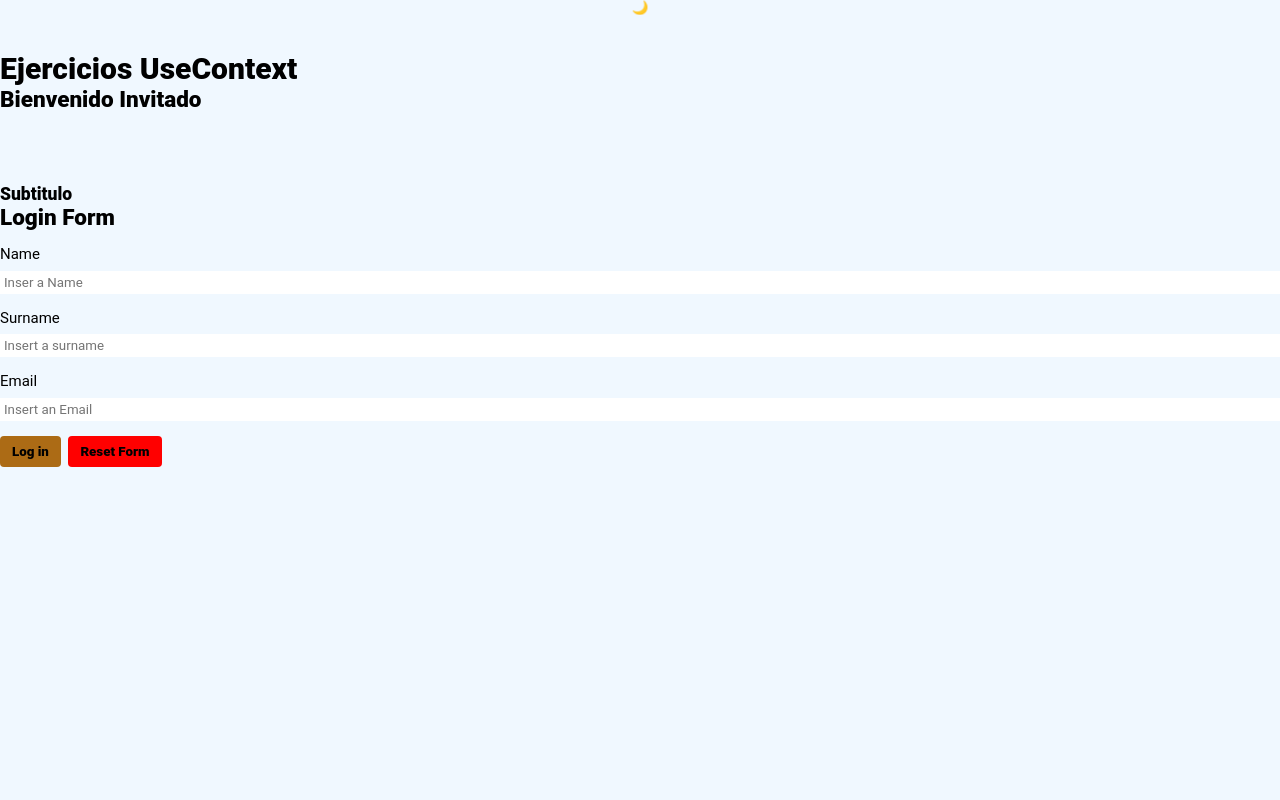
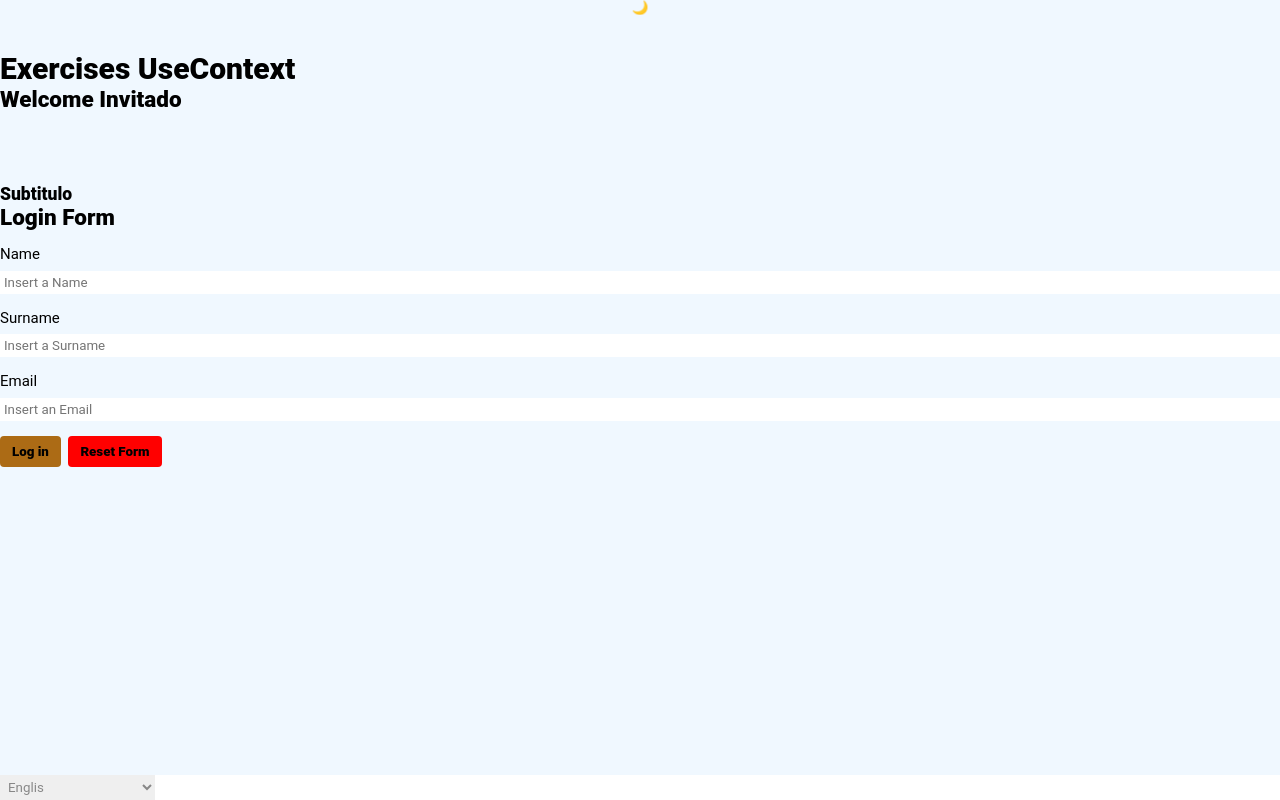
Before and after one commit to javier-ibanez-vizuete/react-usecontext, a React (Vite) app: page / in a window 1280 px wide. Built offline with nearby package versions, Linux system fonts and the light colour scheme.

Commit message:
feat(LanguageContext): add a select to change Language

```diff
--- a/src/App.jsx
+++ b/src/App.jsx
@@ -5,11 +5,14 @@ import { ThemeContext } from "./context/ThemeContext";
 import { Subtitle } from "./components/Subtitle/Subtitle";
 import { LoginForm } from "./components/LoginForm/LoginForm";
 import { UserContext } from "./context/UserContext";
+import { LanguageContext } from "./context/LanguageContext";
 
 export const App = () => {
+	const { lang, TEXTS, onToggleLang } = useContext(LanguageContext);
 	const { theme, onToggleTheme } = useContext(ThemeContext);
 	const { user, userLogout } = useContext(UserContext);
-	console.log(user.role);
+
+	console.log(lang);
 
 	return (
 		<>
@@ -17,14 +20,28 @@ export const App = () => {
 				{theme === "light" ? "🌙" : "🌞"}
 			</button>
 			<Header>
-				<h1>Ejercicios UseContext</h1>
-				<h2>Bienvenido {user?.role === "admin" ? user?.name : "Invitado"}</h2>
+				<h1>{TEXTS[lang]?.pageTitle}</h1>
+				<h2>
+					{TEXTS[lang].welcome} {user?.role === "admin" ? user?.name : "Invitado"}
+				</h2>
 			</Header>
 			<main className={`${theme}`}>
 				<Subtitle text={"Subtitulo"} />
 				{!user?.name && <LoginForm />}
 			</main>
-			<footer>{user?.name && <button onClick={userLogout}>Cerrar Sesion</button>}</footer>
+			<footer>
+				{user?.name && <button onClick={userLogout}>{TEXTS[lang].logoutButton}</button>}
+				<select name="lang" id="lang" value={lang} onChange={onToggleLang}>
+					<option value="">Selecciona un idioma</option>
+					{Object.keys(TEXTS).map((lang) => {
+						return (
+							<option key={lang} value={lang}>
+								{lang === "en" ? "Englis" : "Spanish"}
+							</option>
+						);
+					})}
+				</select>
+			</footer>
 		</>
 	);
 };
--- a/src/components/LoginForm/LoginForm.jsx
+++ b/src/components/LoginForm/LoginForm.jsx
@@ -2,6 +2,7 @@ import { useContext, useState } from "react";
 import "./LoginForm.css";
 import { CustomInput } from "../CustomInput/CustomInput";
 import { UserContext } from "../../context/UserContext";
+import { LanguageContext } from "../../context/LanguageContext";
 
 const INITIAL_LOGIN_STATE = {
 	userName: "",
@@ -11,6 +12,7 @@ const INITIAL_LOGIN_STATE = {
 
 export const LoginForm = () => {
 	const { userLogin } = useContext(UserContext);
+	const { lang, TEXTS } = useContext(LanguageContext);
 
 	const [loginData, setLoginData] = useState(INITIAL_LOGIN_STATE);
 	const [error, setError] = useState("");
@@ -25,7 +27,6 @@ export const LoginForm = () => {
 
 	const onFormSubmit = (event) => {
 		event.preventDefault();
-		console.log("Enviando Formulario");
 
 		const { userName, userSurname, userEmail } = loginData;
 		if (!userName) return setError("Name field is required");
@@ -43,43 +44,43 @@ export const LoginForm = () => {
 
 	return (
 		<form className="login-form" onSubmit={onFormSubmit} onReset={onFormReset}>
-			<h2>Login Form</h2>
-			<CustomInput inputName={"userName"} labelName={"Name"}>
+			<h2>{TEXTS[lang].loginFormTitle}</h2>
+			<CustomInput inputName={"userName"} labelName={TEXTS[lang].labelName}>
 				<input
 					type="text"
 					name="userName"
 					id="userName"
 					value={userName}
 					onChange={onInputChange}
-					placeholder="Inser a Name"
+					placeholder={TEXTS[lang].inputNamePlaceholder}
 					minLength={2}
 					maxLength={20}
 					required
 				/>
 			</CustomInput>
 
-			<CustomInput inputName={"userSurname"} labelName={"Surname"}>
+			<CustomInput inputName={"userSurname"} labelName={TEXTS[lang].labelSurname}>
 				<input
 					type="text"
 					name="userSurname"
 					id="userSurname"
 					value={userSurname}
 					onChange={onInputChange}
-					placeholder="Insert a surname"
+					placeholder={TEXTS[lang].inputSurnamePlaceholder}
 					minLength={2}
 					maxLength={30}
 					required
 				/>
 			</CustomInput>
 
-			<CustomInput inputName={"userEmail"} labelName={"Email"}>
+			<CustomInput inputName={"userEmail"} labelName={TEXTS[lang].labelEmail}>
 				<input
 					type="email"
 					name="userEmail"
 					id="userEmail"
 					value={userEmail}
 					onChange={onInputChange}
-					placeholder="Insert an Email"
+					placeholder={TEXTS[lang].inputEmailPlaceholder}
 					minLength={4}
 					maxLength={30}
 					required
@@ -88,10 +89,10 @@ export const LoginForm = () => {
 			{error && <p className="error-text">{error}</p>}
 			<div className="login-btns-container">
 				<button type="submit" className="btn-login">
-					Log in
+					{TEXTS[lang].loginButton}
 				</button>
 				<button type="reset" className="btn-reset-login">
-					Reset Form
+					{TEXTS[lang].resetButton}
 				</button>
 			</div>
 		</form>
--- /dev/null
+++ b/src/context/LanguageContext.jsx
@@ -0,0 +1,75 @@
+import { createContext, useState } from "react";
+
+export const LanguageContext = createContext(null);
+
+const TEXTS = {
+	en: {
+		welcome: "Welcome",
+		loginFormTitle: "Login Form",
+		labelName: "Name",
+		labelSurname: "Surname",
+		labelEmail: "Email",
+		inputNamePlaceholder: "Insert a Name",
+		inputSurnamePlaceholder: "Insert a Surname",
+		inputEmailPlaceholder: "Insert an Email",
+		loginButton: "Log in",
+		resetButton: "Reset Form",
+		logoutButton: "Log out",
+	},
+	es: {
+		welcome: "Bienvenido",
+		loginFormTitle: "Formulario Inicio sesión",
+		labelName: "Nombre",
+		labelSurname: "Apellidos",
+		labelEmail: "Correo electrónico",
+		inputNamePlaceholder: "Introduzca un nombre",
+		inputSurnamePlaceholder: "Introduzca un apellido",
+		inputEmailPlaceholder: "Introduzca un correo electrónico",
+		loginButton: "Iniciar sesión",
+		resetButton: "Borrar Formulario",
+		logoutButton: "Cerrar Sesión",
+	},
+};
+
+export const LanguageProvider = ({ children }) => {
+	const [lang, setLang] = useState("en");
+
+	const onToggleLang = () => {
+		setLang((prevLang) => (prevLang === "en" ? "es" : "en"));
+	};
+
+	const TEXTS = {
+		en: {
+			pageTitle: "Exercises UseContext",
+			welcome: "Welcome",
+			loginFormTitle: "Login Form",
+			labelName: "Name",
+			labelSurname: "Surname",
+			labelEmail: "Email",
+			inputNamePlaceholder: "Insert a Name",
+			inputSurnamePlaceholder: "Insert a Surname",
+			inputEmailPlaceholder: "Insert an Email",
+			loginButton: "Log in",
+			resetButton: "Reset Form",
+			logoutButton: "Log out",
+		},
+		es: {
+			spanishLabel: "Español",
+			englishLabel: "Inglés",
+			pageTitle: "Ejercicios UseContext",
+			welcome: "Bienvenido",
+			loginFormTitle: "Formulario Inicio sesión",
+			labelName: "Nombre",
+			labelSurname: "Apellidos",
+			labelEmail: "Correo electrónico",
+			inputNamePlaceholder: "Introduzca un nombre",
+			inputSurnamePlaceholder: "Introduzca un apellido",
+			inputEmailPlaceholder: "Introduzca un correo electrónico",
+			loginButton: "Iniciar sesión",
+			resetButton: "Borrar Formulario",
+			logoutButton: "Cerrar Sesión",
+		},
+	};
+
+	return <LanguageContext value={{ lang, TEXTS, onToggleLang }}>{children}</LanguageContext>;
+};
--- a/src/main.jsx
+++ b/src/main.jsx
@@ -4,13 +4,16 @@ import "./index.css";
 import { App } from "./App.jsx";
 import { ThemeProvider } from "./context/ThemeContext.jsx";
 import { UserProvider } from "./context/UserContext.jsx";
+import { LanguageProvider } from "./context/LanguageContext.jsx";
 
 createRoot(document.getElementById("root")).render(
 	<StrictMode>
-		<UserProvider>
-			<ThemeProvider>
-				<App />
-			</ThemeProvider>
-		</UserProvider>
+		<LanguageProvider>
+			<UserProvider>
+				<ThemeProvider>
+					<App />
+				</ThemeProvider>
+			</UserProvider>
+		</LanguageProvider>
 	</StrictMode>
 );
```
